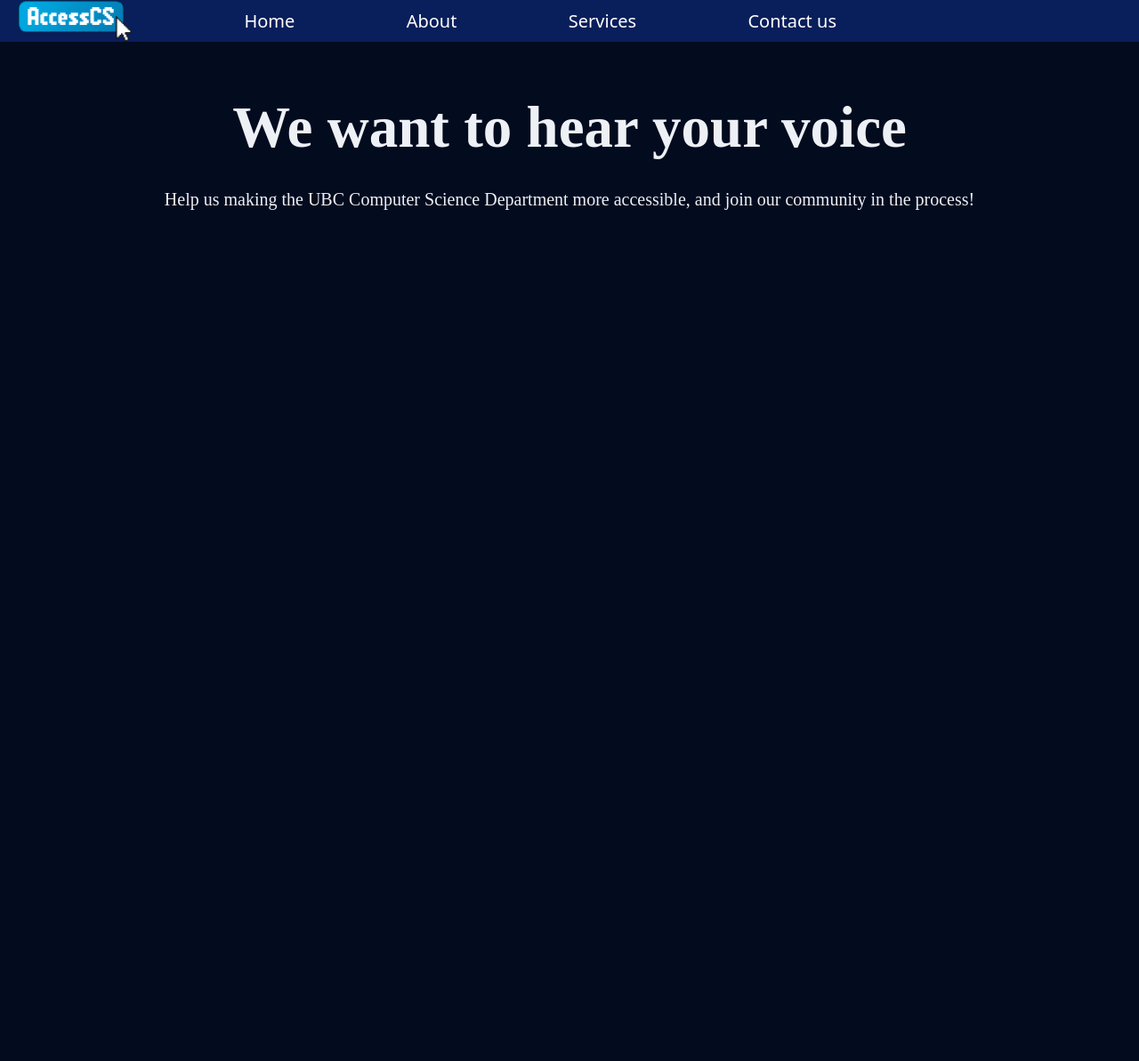
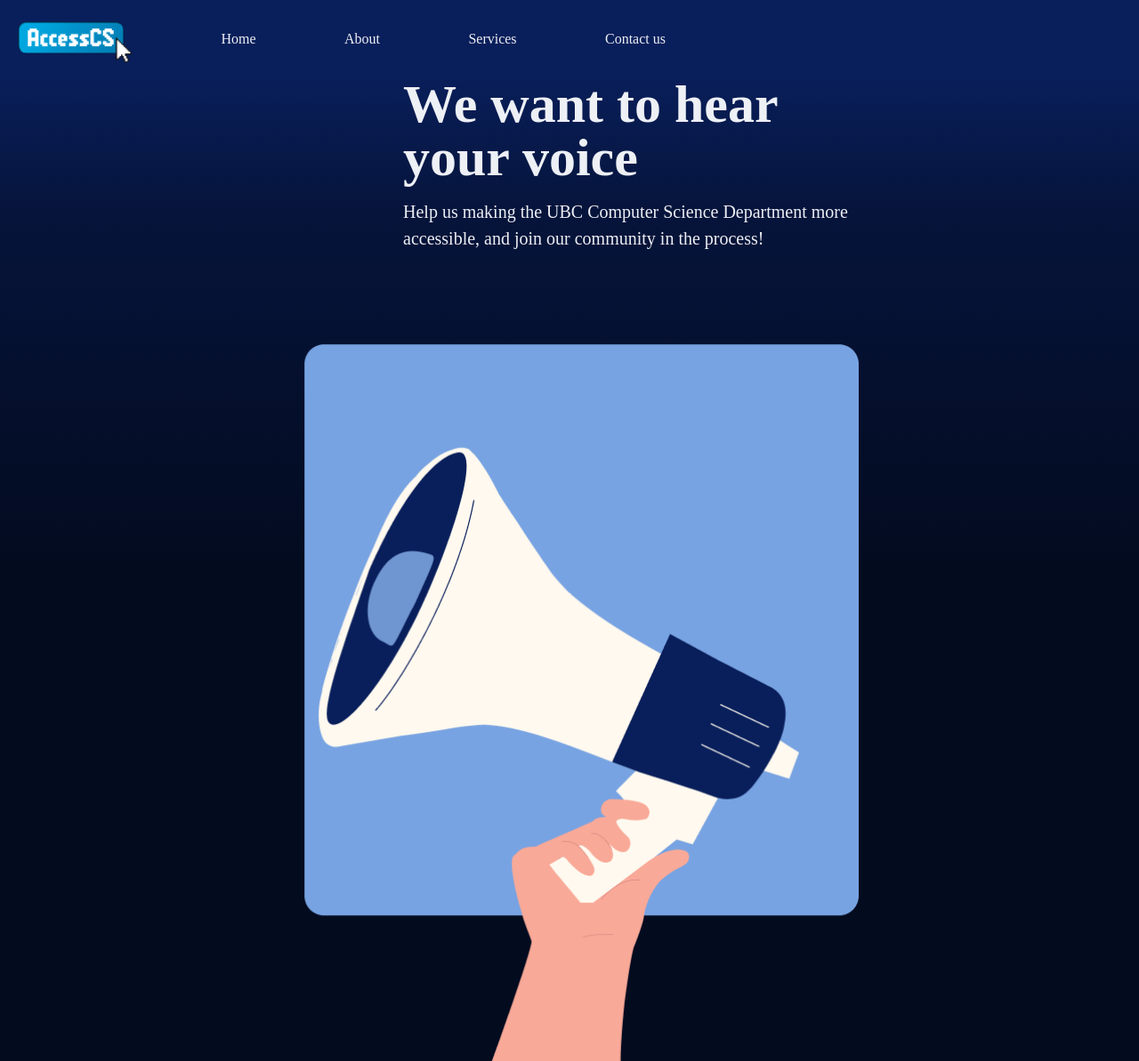
Before and after one commit to ubcaccs/ubcaccs, a PHP site: template templates/index.twig in a window 1280 px wide. Shown: the whole page at 89% size. Before the commit the page ends 236 px from the top, so only its background shows below. Run offline with PHP 8.4, Linux system fonts and the light colour scheme; the template is opened without the code that fills it, so the values that code supplies are empty; some libraries are stand-ins or nearby versions.

Commit message:
working on making homepage dynamic

```diff
--- a/templates/index.twig
+++ b/templates/index.twig
@@ -11,31 +11,45 @@
     <link rel="stylesheet" href="{{ siteUrl }}/css/output.css">
     <link rel="icon" href="{{ siteUrl }}/images/static/icon.png">
     {% endblock %}
+    <style>
+        .logo-image {
+            padding-top: 0.5em; /* Adjust the value as needed */
+        }
+
+    </style>
 </head>
 
+{% block body %}
 <body class="bg-dark-blue">
-    {% block body %}
-    <nav class="bg-navbar-blue text-[20px]">
+    <div class="bg-gradient-to-t from-dark-blue from-20% via-[#06143B] via-70% to-navbar-blue to-90% h-svh">
+        {# Navbar #}
+        <nav class="bg-navbar-blue text-off-white text-base font-mainFont py-4">
+            <div class="max-w-[48em] px-5">
+                <ul class="flex justify-between items-center">
+                    <img class="logo-image w-[129px]" src="{{ siteUrl }}/images/static/logo.png" alt="AccessCS Logo">
+                    <li><a href="#" class="">Home</a></li>
+                    <li><a href="#" class="">About</a></li>
+                    <li><a href="#" class="">Services</a></li>
+                    <li><a href="#" class="">Contact us</a></li>
+                </ul>
+            </div>
+        </nav>
 
-        <div class="max-w-[48em] px-5 py-4.5">
-            <ul class="flex justify-between items-center">
-                <img src="{{ siteUrl }}/images/static/logo.png" class="w-[129px]" alt="AccessCS Logo">
-                <li><a href="#" class="text-white">Home</a></li>
-                <li><a href="#" class="text-white">About</a></li>
-                <li><a href="#" class="text-white">Services</a></li>
-                <li><a href="#" class="text-white">Contact us</a></li>
-            </ul>
+        {# About Section #}
+        <div class="flex justify-around flex-wrap items-center">
+            <div class="align-start pl-44 pb-24">
+                <h1 class="text-off-white text-6xl font-bold text-left mb-4 font-headerFont max-w-[550px]">
+                    We want to hear your voice
+                </h1>
+                <p class="text-off-white text-[20px] text-left font-mainFont max-w-[550px]">
+                    Help us making the UBC Computer Science Department more accessible, and join our community in the process!
+                </p>
+            </div>
+            <img class="logo-image w-[650px]" src="{{ siteUrl }}/images/static/microphone.png" alt="Microphone">
         </div>
 
-    </nav>
+    </div>
 
-    <div class="container mx-auto py-12">
-        <h1 class="text-off-white text-[65px] font-bold text-center mb-4 font-headerFont">
-            We want to hear your voice
-        </h1>
-        <p class="text-off-white text-[20px] text-center font-mainFont">
-            Help us making the UBC Computer Science Department more accessible, and join our community in the process!
-        </p>
-    {% endblock %}
 </body>
+{% endblock %}
 </html>
--- a/web/css/output.css
+++ b/web/css/output.css
@@ -554,40 +554,6 @@ video {
   --tw-contain-style:  ;
 }
 
-.container {
-  width: 100%;
-}
-
-@media (min-width: 640px) {
-  .container {
-    max-width: 640px;
-  }
-}
-
-@media (min-width: 768px) {
-  .container {
-    max-width: 768px;
-  }
-}
-
-@media (min-width: 1024px) {
-  .container {
-    max-width: 1024px;
-  }
-}
-
-@media (min-width: 1280px) {
-  .container {
-    max-width: 1280px;
-  }
-}
-
-@media (min-width: 1536px) {
-  .container {
-    max-width: 1536px;
-  }
-}
-
 .mx-auto {
   margin-left: auto;
   margin-right: auto;
@@ -605,100 +571,189 @@ video {
   display: flex;
 }
 
-.hidden {
-  display: none;
+.h-svh {
+  height: 100svh;
+}
+
+.h-max {
+  height: -moz-max-content;
+  height: max-content;
+}
+
+.h-dvh {
+  height: 100dvh;
 }
 
 .w-\[129px\] {
   width: 129px;
 }
 
-.max-w-\[\] {
-  max-width: ;
+.w-\[px\] {
+  width: px;
+}
+
+.w-\[6px\] {
+  width: 6px;
+}
+
+.w-\[630px\] {
+  width: 630px;
+}
+
+.w-\[\] {
+  width: ;
+}
+
+.w-\[800px\] {
+  width: 800px;
+}
+
+.w-\[0px\] {
+  width: 0px;
+}
+
+.w-\[60px\] {
+  width: 60px;
+}
+
+.w-\[600px\] {
+  width: 600px;
+}
+
+.w-\[650px\] {
+  width: 650px;
+}
+
+.w-\[670px\] {
+  width: 670px;
+}
+
+.max-w-\[48em\] {
+  max-width: 48em;
+}
+
+.max-w-\[400px\] {
+  max-width: 400px;
+}
+
+.max-w-\[200px\] {
+  max-width: 200px;
 }
 
 .max-w-\[100px\] {
   max-width: 100px;
 }
 
-.max-w-\[200px\] {
-  max-width: 200px;
+.max-w-\[10em\] {
+  max-width: 10em;
+}
+
+.max-w-\[5em\] {
+  max-width: 5em;
+}
+
+.max-w-\[8em\] {
+  max-width: 8em;
+}
+
+.max-w-\[15em\] {
+  max-width: 15em;
+}
+
+.max-w-\[300em\] {
+  max-width: 300em;
+}
+
+.max-w-\[500em\] {
+  max-width: 500em;
+}
+
+.max-w-\[500px\] {
+  max-width: 500px;
+}
+
+.max-w-\[450px\] {
+  max-width: 450px;
+}
+
+.max-w-\[4em\] {
+  max-width: 4em;
+}
+
+.max-w-\[45em\] {
+  max-width: 45em;
+}
+
+.max-w-\[600px\] {
+  max-width: 600px;
+}
+
+.max-w-\[550px\] {
+  max-width: 550px;
+}
+
+.max-w-\[50em\] {
+  max-width: 50em;
+}
+
+.max-w-\[49em\] {
+  max-width: 49em;
+}
+
+.max-w-\[\] {
+  max-width: ;
+}
+
+.max-w-\[800px\] {
+  max-width: 800px;
+}
+
+.max-w-\[1000px\] {
+  max-width: 1000px;
 }
 
 .max-w-\[00px\] {
   max-width: 00px;
 }
 
-.max-w-\[300px\] {
-  max-width: 300px;
+.max-w-\[10000px\] {
+  max-width: 10000px;
 }
 
-.max-w-\[500px\] {
-  max-width: 500px;
+.max-w-\[70em\] {
+  max-width: 70em;
 }
 
-.max-w-\[600px\] {
-  max-width: 600px;
+.max-w-\[60em\] {
+  max-width: 60em;
 }
 
-.max-w-\[700px\] {
-  max-width: 700px;
+.max-w-\[65em\] {
+  max-width: 65em;
 }
 
-.max-w-\[6500px\] {
-  max-width: 6500px;
+.max-w-\[80em\] {
+  max-width: 80em;
 }
 
-.max-w-\[650px\] {
-  max-width: 650px;
+.max-w-\[75em\] {
+  max-width: 75em;
 }
 
-.max-w-\[60px\] {
-  max-width: 60px;
+.max-w-\[78em\] {
+  max-width: 78em;
 }
 
-.max-w-\[680px\] {
-  max-width: 680px;
+.max-w-\[82em\] {
+  max-width: 82em;
 }
 
-.max-w-\[750px\] {
-  max-width: 750px;
+.max-w-\[90em\] {
+  max-width: 90em;
 }
 
-.max-w-\[70px\] {
-  max-width: 70px;
-}
-
-.max-w-\[730px\] {
-  max-width: 730px;
-}
-
-.max-w-\[740px\] {
-  max-width: 740px;
-}
-
-.max-w-\[760px\] {
-  max-width: 760px;
-}
-
-.max-w-\[200em\] {
-  max-width: 200em;
-}
-
-.max-w-\[50em\] {
-  max-width: 50em;
-}
-
-.max-w-\[40em\] {
-  max-width: 40em;
-}
-
-.max-w-\[45em\] {
-  max-width: 45em;
-}
-
-.max-w-\[48em\] {
-  max-width: 48em;
+.max-w-\[100em\] {
+  max-width: 100em;
 }
 
 .flex-wrap {
@@ -709,34 +764,28 @@ video {
   align-items: center;
 }
 
+.items-baseline {
+  align-items: baseline;
+}
+
 .justify-start {
   justify-content: flex-start;
+}
+
+.justify-end {
+  justify-content: flex-end;
+}
+
+.justify-center {
+  justify-content: center;
 }
 
 .justify-between {
   justify-content: space-between;
 }
 
-.justify-evenly {
-  justify-content: space-evenly;
-}
-
-.gap-10 {
-  gap: 2.5rem;
-}
-
-.gap-4 {
-  gap: 1rem;
-}
-
-.space-x-9 > :not([hidden]) ~ :not([hidden]) {
-  --tw-space-x-reverse: 0;
-  margin-right: calc(2.25rem * var(--tw-space-x-reverse));
-  margin-left: calc(2.25rem * calc(1 - var(--tw-space-x-reverse)));
-}
-
-.overflow-auto {
-  overflow: auto;
+.justify-around {
+  justify-content: space-around;
 }
 
 .bg-dark-blue {
@@ -749,29 +798,171 @@ video {
   background-color: rgb(9 31 91 / var(--tw-bg-opacity));
 }
 
+.bg-gradient-to-t {
+  background-image: linear-gradient(to top, var(--tw-gradient-stops));
+}
+
+.from-dark-blue {
+  --tw-gradient-from: #030B1F var(--tw-gradient-from-position);
+  --tw-gradient-to: rgb(3 11 31 / 0) var(--tw-gradient-to-position);
+  --tw-gradient-stops: var(--tw-gradient-from), var(--tw-gradient-to);
+}
+
+.from-30\% {
+  --tw-gradient-from-position: 30%;
+}
+
+.from-50\% {
+  --tw-gradient-from-position: 50%;
+}
+
+.from-40\% {
+  --tw-gradient-from-position: 40%;
+}
+
+.from-20\% {
+  --tw-gradient-from-position: 20%;
+}
+
+.via-\[\#06143B\] {
+  --tw-gradient-to: rgb(6 20 59 / 0)  var(--tw-gradient-to-position);
+  --tw-gradient-stops: var(--tw-gradient-from), #06143B var(--tw-gradient-via-position), var(--tw-gradient-to);
+}
+
+.via-80\% {
+  --tw-gradient-via-position: 80%;
+}
+
+.via-0\% {
+  --tw-gradient-via-position: 0%;
+}
+
+.via-70\% {
+  --tw-gradient-via-position: 70%;
+}
+
+.via-65\% {
+  --tw-gradient-via-position: 65%;
+}
+
+.via-60\% {
+  --tw-gradient-via-position: 60%;
+}
+
+.to-navbar-blue {
+  --tw-gradient-to: #091F5B var(--tw-gradient-to-position);
+}
+
+.to-90\% {
+  --tw-gradient-to-position: 90%;
+}
+
+.to-0\% {
+  --tw-gradient-to-position: 0%;
+}
+
+.to-30\% {
+  --tw-gradient-to-position: 30%;
+}
+
+.to-80\% {
+  --tw-gradient-to-position: 80%;
+}
+
+.to-50\% {
+  --tw-gradient-to-position: 50%;
+}
+
+.to-95\% {
+  --tw-gradient-to-position: 95%;
+}
+
 .px-5 {
   padding-left: 1.25rem;
   padding-right: 1.25rem;
 }
 
-.py-10 {
-  padding-top: 2.5rem;
-  padding-bottom: 2.5rem;
-}
-
-.py-12 {
-  padding-top: 3rem;
-  padding-bottom: 3rem;
-}
-
-.py-5 {
-  padding-top: 1.25rem;
-  padding-bottom: 1.25rem;
-}
-
 .py-4 {
   padding-top: 1rem;
   padding-bottom: 1rem;
+}
+
+.px-8 {
+  padding-left: 2rem;
+  padding-right: 2rem;
+}
+
+.px-4 {
+  padding-left: 1rem;
+  padding-right: 1rem;
+}
+
+.px-10 {
+  padding-left: 2.5rem;
+  padding-right: 2.5rem;
+}
+
+.px-36 {
+  padding-left: 9rem;
+  padding-right: 9rem;
+}
+
+.px-24 {
+  padding-left: 6rem;
+  padding-right: 6rem;
+}
+
+.px-20 {
+  padding-left: 5rem;
+  padding-right: 5rem;
+}
+
+.pl-20 {
+  padding-left: 5rem;
+}
+
+.pl-24 {
+  padding-left: 6rem;
+}
+
+.pl-2 {
+  padding-left: 0.5rem;
+}
+
+.pl-14 {
+  padding-left: 3.5rem;
+}
+
+.pl-28 {
+  padding-left: 7rem;
+}
+
+.pl-32 {
+  padding-left: 8rem;
+}
+
+.pl-36 {
+  padding-left: 9rem;
+}
+
+.pl-40 {
+  padding-left: 10rem;
+}
+
+.pl-44 {
+  padding-left: 11rem;
+}
+
+.pb-20 {
+  padding-bottom: 5rem;
+}
+
+.pb-24 {
+  padding-bottom: 6rem;
+}
+
+.text-left {
+  text-align: left;
 }
 
 .text-center {
@@ -786,12 +977,23 @@ video {
   font-family: Hiragino Maru Gothic ProN;
 }
 
+.text-5xl {
+  font-size: 3rem;
+  line-height: 1;
+}
+
+.text-base {
+  font-size: 1rem;
+  line-height: 1.5rem;
+}
+
 .text-\[20px\] {
   font-size: 20px;
 }
 
-.text-\[65px\] {
-  font-size: 65px;
+.text-6xl {
+  font-size: 3.75rem;
+  line-height: 1;
 }
 
 .font-bold {
@@ -803,7 +1005,10 @@ video {
   color: rgb(237 240 245 / var(--tw-text-opacity));
 }
 
-.text-white {
-  --tw-text-opacity: 1;
-  color: rgb(255 255 255 / var(--tw-text-opacity));
+.text-\[\] {
+  color: ;
 }
+
+.text-\[base\] {
+  color: base;
+}
```
Also changed, not shown: web/images/static/microphone.png (added).
